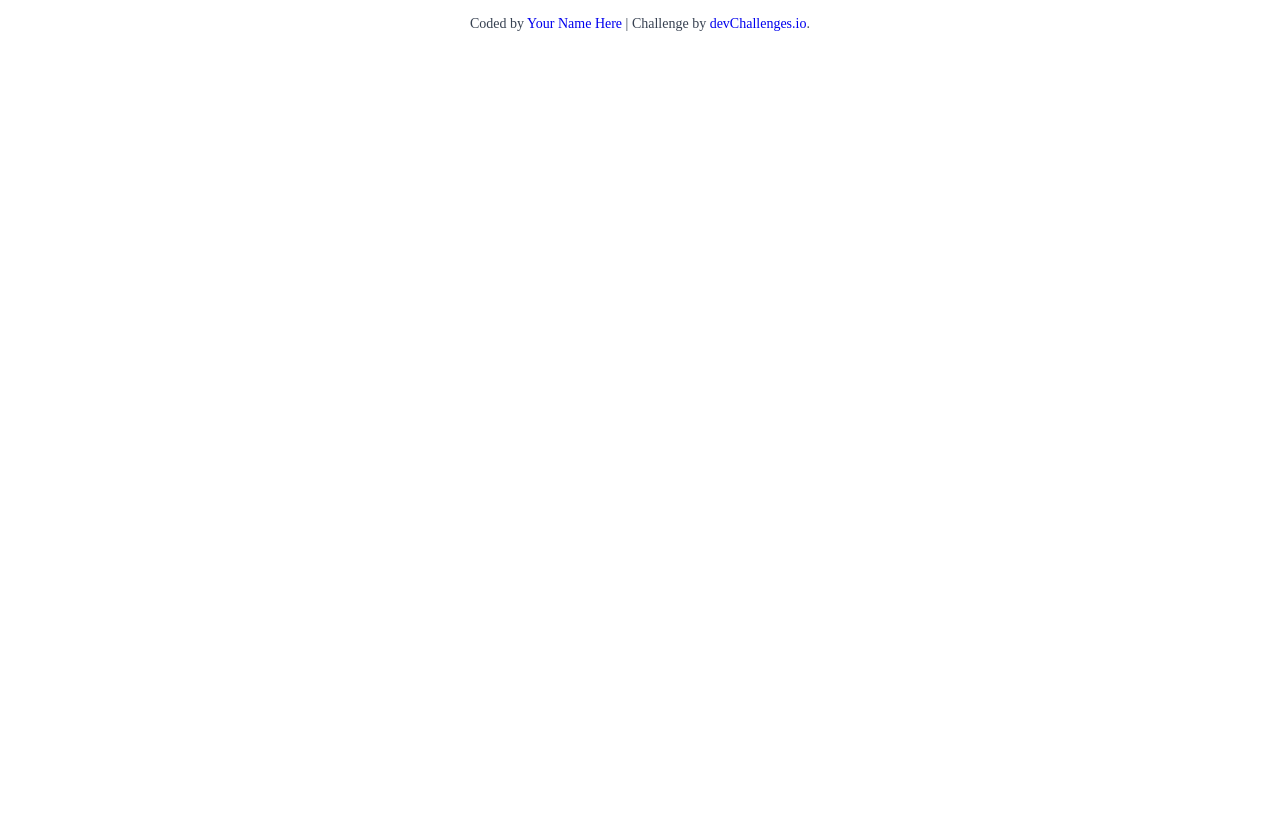
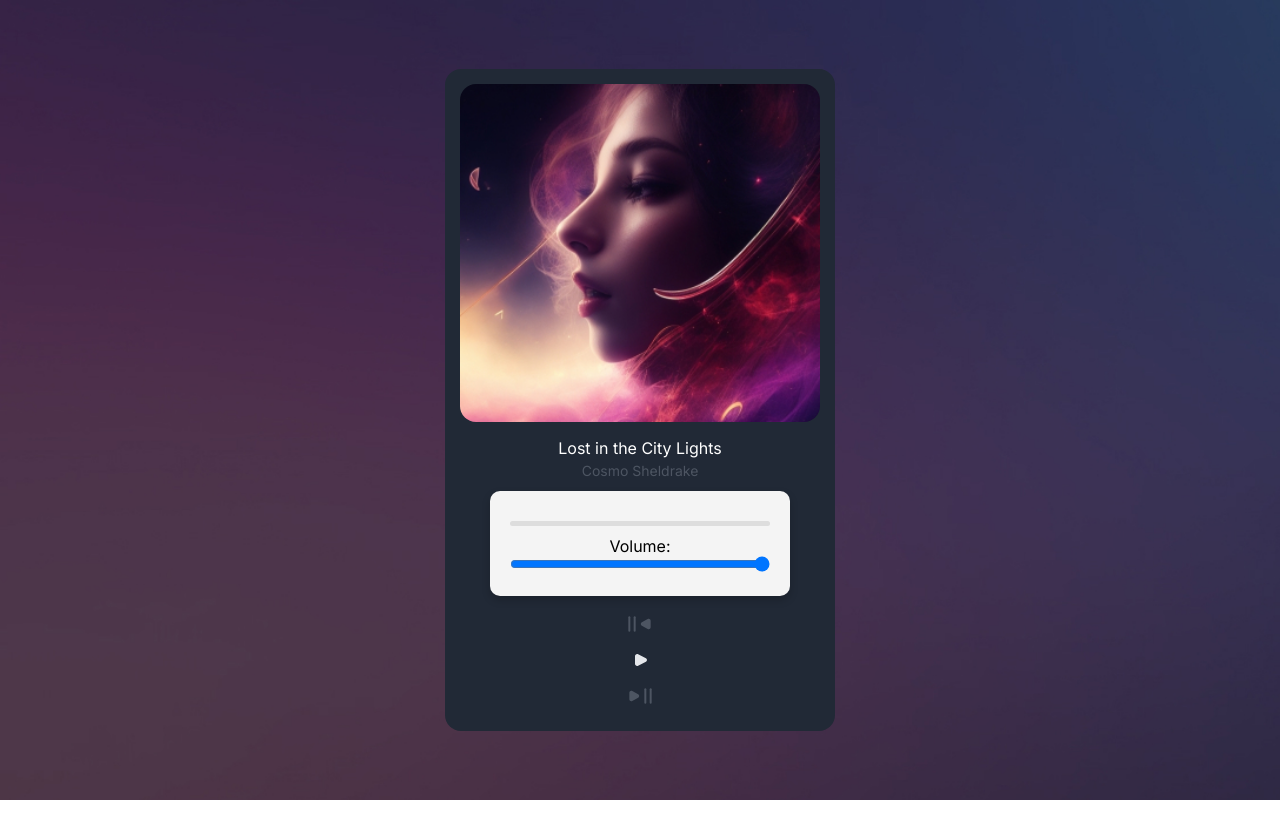
Before and after one commit to Alyyyy88/Music-player, a plain HTML site: page index.html in a window 1280 px wide. Drawn offline with Linux system fonts and the light colour scheme.

Commit message:
making ui

```diff
--- a/index.html
+++ b/index.html
@@ -12,48 +12,53 @@
     />
 
     <title>Music Player | devChallenges.io</title>
+    <link rel="stylesheet" href="style.css">
 
-    <!--You are welcome to delete these styles or modify them in your own stylesheet -->
-    <style>
-      * {
-        margin: 0;
-        padding: 0;
-        box-sizing: border-box;
-      }
-
-      body {
-        height: 100vh;
-      }
-
-      .author-info {
-        font-size: 14px;
-        text-align: center;
-        margin-top: 16px;
-        color: rgb(55, 65, 81);
-      }
-
-      .author-info a {
-        text-decoration: none;
-      }
-    </style>
   </head>
   <body>
-    <!--
 
-  Lost in the City Lights
+    <div class="container">
+      <div class="img-con">
+        <img src="./resources/cover-1.jpg" alt="" class="img_cover" width="120px">
+      </div>
+      <div class="title-con">
+        <p class="song_name">
+          Lost in the City Lights
+        </p>
+        <p class="artist_name">
+          Cosmo Sheldrake
+        </p>
+      </div>
+      <div class="audio-player">
+        <audio id="myAudio">
+          <source src="audio-file.mp3" type="audio/mpeg">
+          Your browser does not support the audio element.
+        </audio>
+        <div class="progress-container" onclick="seekAudio(event)">
+          <div class="progress-bar" id="progressBar"></div>
+        </div>
+        <div class="volume-container">
+          <label for="volume">Volume:</label>
+          <input type="range" id="volume" min="0" max="1" step="0.1" value="1" oninput="setVolume(this.value)">
+        </div>
+      </div>
+      <div class="controllers">
+        <div class="prev_btn">
+          <img src="./resources/Stop_and_play_fill-1.svg" alt="rev_btn">
+        </div>
+        <div class="play_btn">
+          <img src="./resources/Play_fill.svg" alt="">
+        </div>
+        <div class="next_btn">
+          <img src="./resources/Stop_and_play_fill.svg" alt="">
 
-  Cosmo Sheldrake
+        </div>
+      </div>
+    </div>
 
-  Forest Lullaby
 
-  Lesfm
-  -->
 
-    <div class="author-info">
-      Coded by <a href="#">Your Name Here</a> | Challenge by
-      <a href="https://www.devchallenges.io?ref=challenge" target="_blank"
-        >devChallenges.io</a
-      >.
-    </div>
+
+    <script src="app.js"></script>
   </body>
 </html>
--- /dev/null
+++ b/style.css
@@ -0,0 +1,118 @@
+@import url('https://fonts.googleapis.com/css2?family=Inter:ital,opsz,wght@0,14..32,100..900;1,14..32,100..900&display=swap');
+
+*{
+  padding: 0;
+  margin: 0;
+  box-sizing: border-box;
+}
+
+body{
+  font-family: "Inter", serif;
+  height: 100vh;
+  display: flex;
+  justify-content: center;
+  align-items: center;
+  background: url(./resources/gradient-bg.jpg) no-repeat center/cover;
+}
+
+
+.container{
+  max-width: 390px;
+  width: 100%;
+  display: flex;
+  flex-direction: column;
+  align-items: center;
+  background-color: #212936;
+  padding: 15px 15px;
+  border-radius: 16px;
+  gap: 12px;
+}
+.img-con{
+  width: 100%;
+}
+
+.img_cover{
+  width: 100%;
+  height: min-content;
+  object-fit: cover;
+  border-radius: 16px;
+}
+
+.title-con{
+  color: white;
+  font-size: 1rem;
+  display: flex;
+  flex-direction: column;
+  align-items: center;
+  gap: 4px;
+}
+
+.artist_name{
+  color: #4D5562;
+  font-size: 14px;
+}
+
+.audio_scroll{
+  background-color: red;
+  outline: none;
+  width: 100%;
+  display: flex;
+  justify-content: center;
+  align-items: center;
+}
+
+
+
+
+
+ /* Container for the audio player */
+ .audio-player {
+  width: 300px;
+  padding: 20px;
+  background-color: #f4f4f4;
+  border-radius: 10px;
+  box-shadow: 0 4px 8px rgba(0, 0, 0, 0.2);
+  text-align: center;
+}
+
+/* Custom buttons */
+.audio-player button {
+  padding: 10px 20px;
+  margin: 5px;
+  font-size: 16px;
+  border: none;
+  border-radius: 5px;
+  background-color: #007BFF;
+  color: white;
+  cursor: pointer;
+}
+
+.audio-player button:hover {
+  background-color: #0056b3;
+}
+
+/* Progress bar */
+.progress-container {
+  width: 100%;
+  height: 5px;
+  background-color: #ddd;
+  border-radius: 5px;
+  margin: 10px 0;
+  cursor: pointer;
+}
+
+.progress-bar {
+  width: 0%;
+  height: 100%;
+  background-color: #007BFF;
+  border-radius: 5px;
+}
+
+/* Volume control */
+.volume-container {
+  margin-top: 10px;
+}
+
+.volume-container input {
+  width: 100%;
+}
```
Also changed, not shown: app.js (added).
